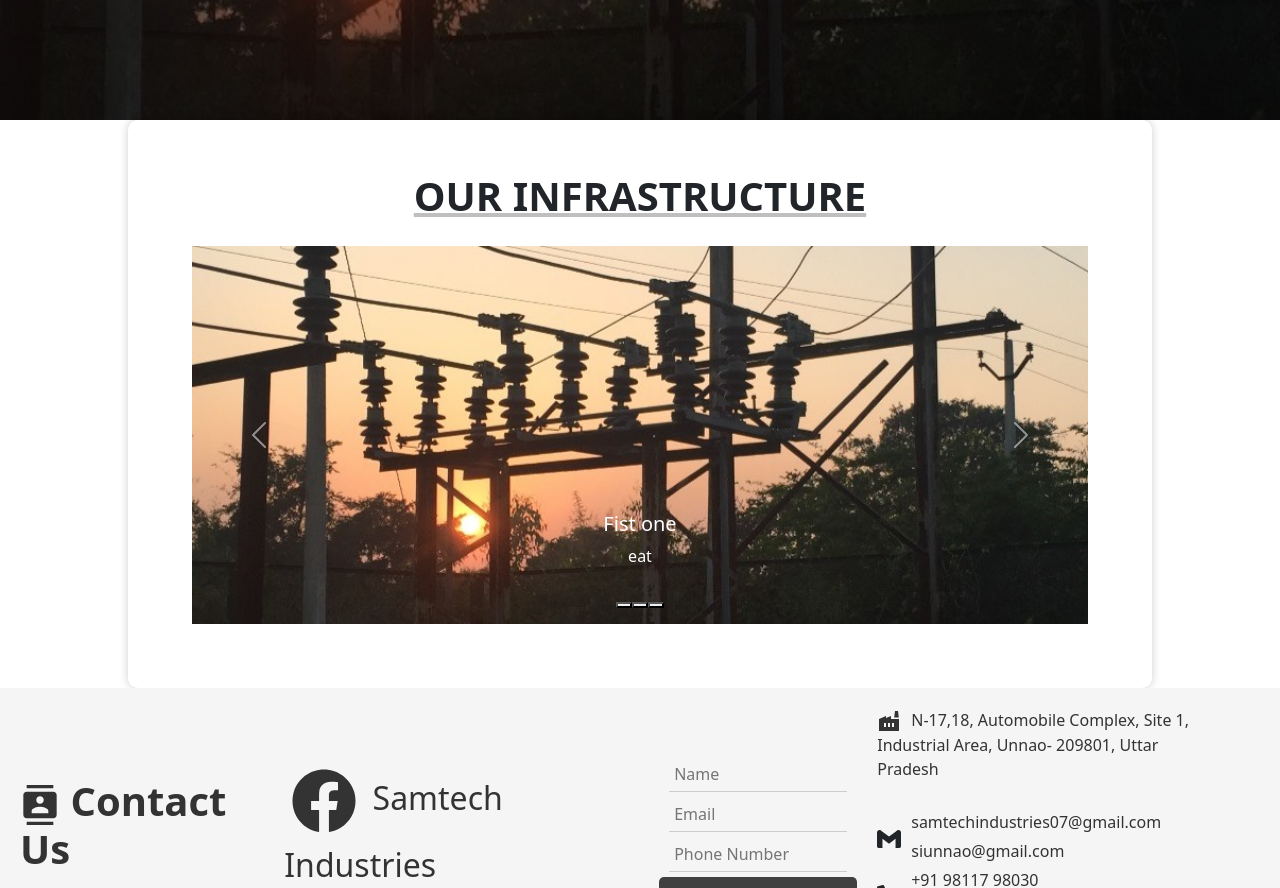
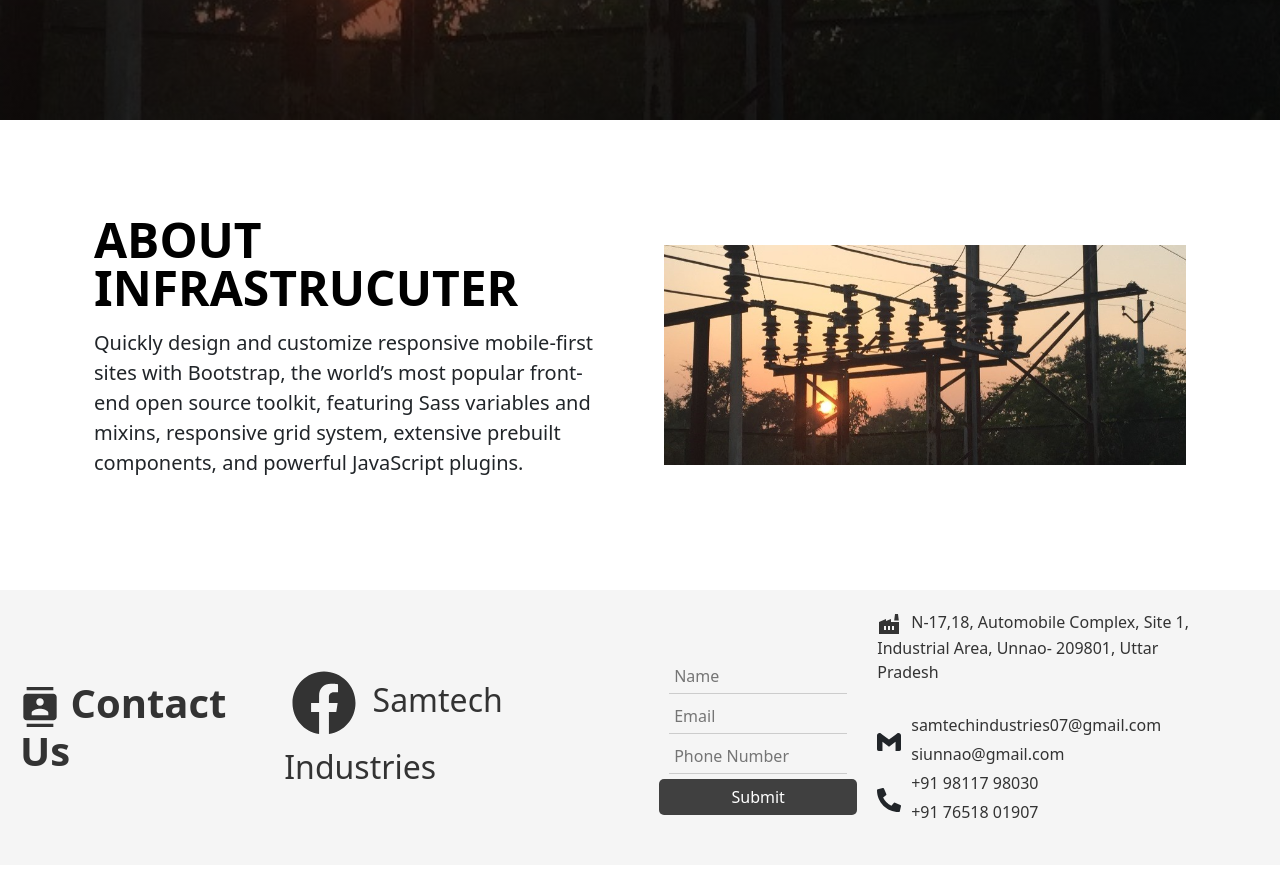
Before and after one commit to sarthak25sharma/SamTech, a React (Create React App) app in the folder sam/: page /infrastructure in a window 1280 px wide. Shown: the part 480-1368 px from the top of the page. After the commit the page ends 1345 px from the top, so only its background shows below. Built offline with nearby package versions, Linux system fonts and the light colour scheme.

Commit message:
Update infra.jsx

```diff
--- a/sam/src/infra.jsx
+++ b/sam/src/infra.jsx
@@ -1,36 +1,31 @@
 import React from 'react';
-import { CCarousel, CCarouselItem, CCarouselCaption } from '@coreui/react'; /*use npm install  @coreui/react*/
-import './infra.css';
+import 'bootstrap/dist/css/bootstrap.min.css';
+const Infra = () => {
+  return (
+    <div className="container col-xxl-8 px-4 py-5">
+      <div className="row flex-lg-row-reverse align-items-center g-5 py-5">
+        <div className="col-10 col-sm-8 col-lg-6">
+          <img
+            src="./Hero.jpg"
+            className="d-block mx-lg-auto img-fluid"
+            alt="Bootstrap Themes"
+            width="700"
+            height="500"
+            loading="lazy"
+          />
+        </div>
+        <div className="col-lg-6">
+          <h1 className="display-5 fw-bold text-body-emphasis lh-1 mb-3">
+            ABOUT INFRASTRUCUTER
+          </h1>
+          <p className="lead">
+            Quickly design and customize responsive mobile-first sites with Bootstrap, the world’s most popular front-end open source toolkit, featuring Sass variables and mixins, responsive grid system, extensive prebuilt components, and powerful JavaScript plugins.
+          </p>
 
-function Infra() {
-  return (
-    <div className="infra-container">
-      <h2 className="infra-heading"><b>OUR INFRASTRUCTURE</b></h2>
-      <CCarousel controls indicators dark>
-        <CCarouselItem>
-          <img className="d-block w-100" src={'./hero.jpg'} alt="slide 1" />
-          <CCarouselCaption className="d-none d-md-block">
-            <h5>Fist one</h5>
-            <p>eat</p>
-          </CCarouselCaption>
-        </CCarouselItem>
-        <CCarouselItem>
-          <img className="d-block w-100" src={'./hero.jpg'} alt="slide 2" />
-          <CCarouselCaption className="d-none d-md-block">
-            <h5>Second one</h5>
-            <p>sleep</p>
-          </CCarouselCaption>
-        </CCarouselItem>
-        <CCarouselItem>
-          <img className="d-block w-100" src={'./hero.jpg'} alt="slide 3" />
-          <CCarouselCaption className="d-none d-md-block">
-            <h5>Third one</h5>
-            <p>repeat</p>
-          </CCarouselCaption>
-        </CCarouselItem>
-      </CCarousel>
+        </div>
+      </div>
     </div>
   );
-}
+};
 
 export default Infra;
```
